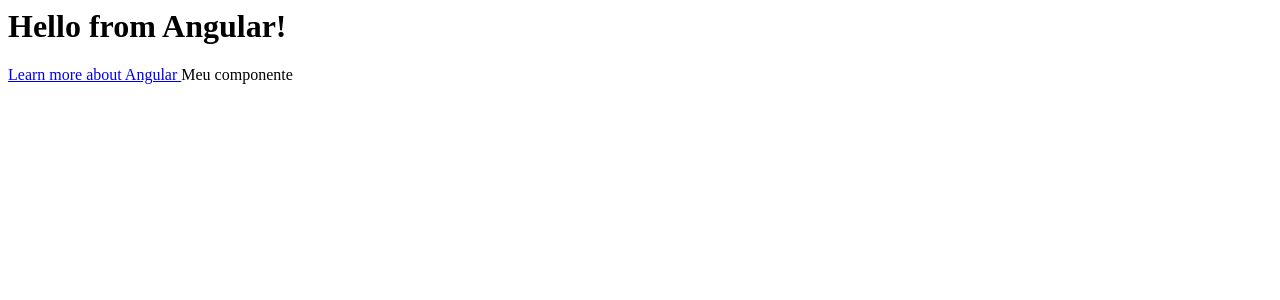
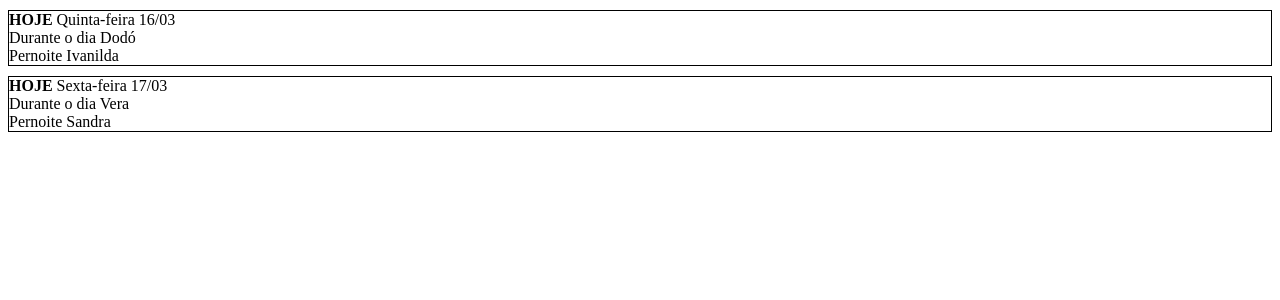
Before and after one commit to carlosladeira/quemvai, an Angular app: page / in a window 1280 px wide. Shown: the top 300 px of the page. Built offline with nearby package versions, Linux system fonts and the light colour scheme.

Commit message:
Component params

```diff
--- a/src/informacoes-do-dia/informacoes-do-dia.html
+++ b/src/informacoes-do-dia/informacoes-do-dia.html
@@ -1 +1,9 @@
-Meu componente
+<div style="border: solid 1px; margin-top: 10px;">
+  <span><strong>HOJE</strong></span> {{ dia }}
+  <div>
+    Durante o dia <span>{{ nomeDiaria }}</span>
+  </div>
+  <div>
+    Pernoite <span>{{ nomePernoite }}</span>
+  </div>
+</div>
--- a/src/informacoes-do-dia/informacoes-do-dia.ts
+++ b/src/informacoes-do-dia/informacoes-do-dia.ts
@@ -1,4 +1,4 @@
-import { Component } from '@angular/core';
+import { Component, Input } from '@angular/core';
 import { CommonModule } from '@angular/common';
 
 @Component({
@@ -8,4 +8,7 @@
   templateUrl: './informacoes-do-dia.html'
 })
 export class InformacoesDoDia {
+  @Input() dia: string;
+  @Input() nomeDiaria: string;
+  @Input() nomePernoite: string;
 }
--- a/src/main.ts
+++ b/src/main.ts
@@ -9,15 +9,19 @@
   standalone: true,
   imports: [CommonModule, InformacoesDoDia],
   template: `
-    <h1>Hello from {{name}}!</h1>
-    <a target="_blank" href="https://angular.io/start">
-      Learn more about Angular
-    </a>
-    <informacoes-do-dia />
+    <informacoes-do-dia
+      dia="Quinta-feira 16/03"
+      nomeDiaria="Dodó"
+      nomePernoite="Ivanilda"
+    />
+    <informacoes-do-dia
+      dia="Sexta-feira 17/03"
+      nomeDiaria="Vera"
+      nomePernoite="Sandra"
+    />
   `,
 })
 export class App {
-  name = 'Angular';
 }
 
 bootstrapApplication(App);
```
